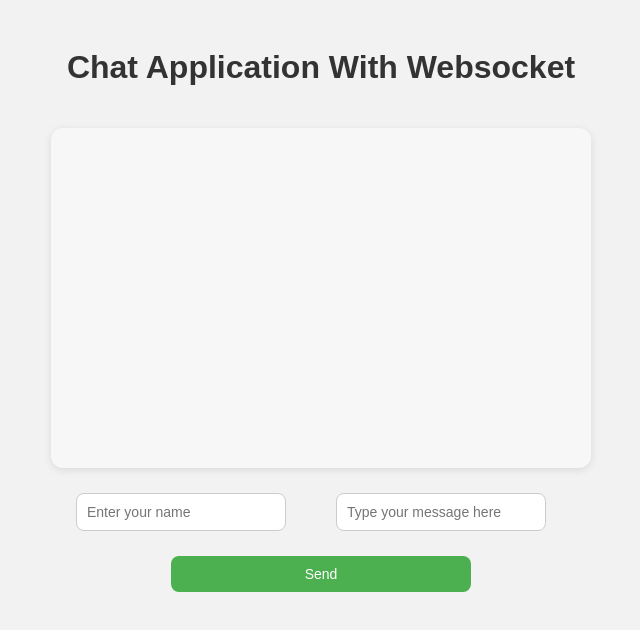
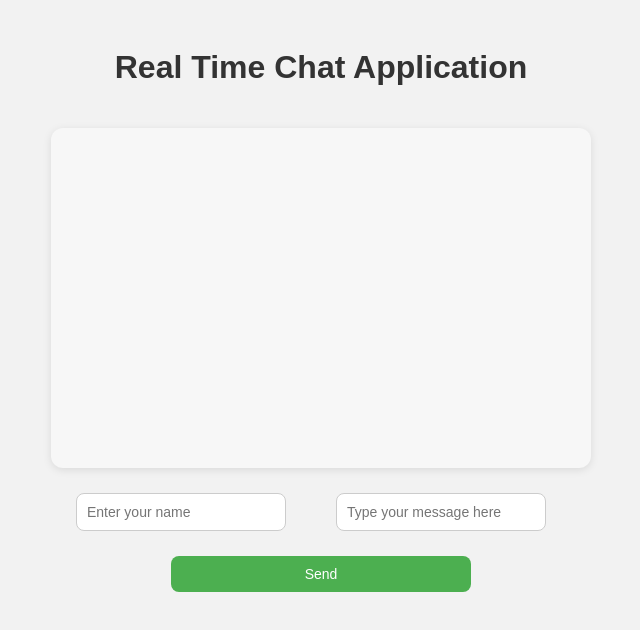
Before and after one commit to sheetalkharab/chat-app, a plain HTML site: page frontend-websocket/index.html in a window 1280 px wide. Shown: the whole page, without its empty margins (319-959 px from the left). Drawn offline with Linux system fonts and the light colour scheme.

Commit message:
update name of application

```diff
--- a/frontend-websocket/index.html
+++ b/frontend-websocket/index.html
@@ -6,7 +6,7 @@
     <link href="style.css" rel="stylesheet" />
   </head>
   <body>
-    <h1>Chat Application With Websocket</h1>
+    <h1>Real Time Chat Application</h1>
     <div id="messages"></div>
     <div id="inputRow">
       <input
```
